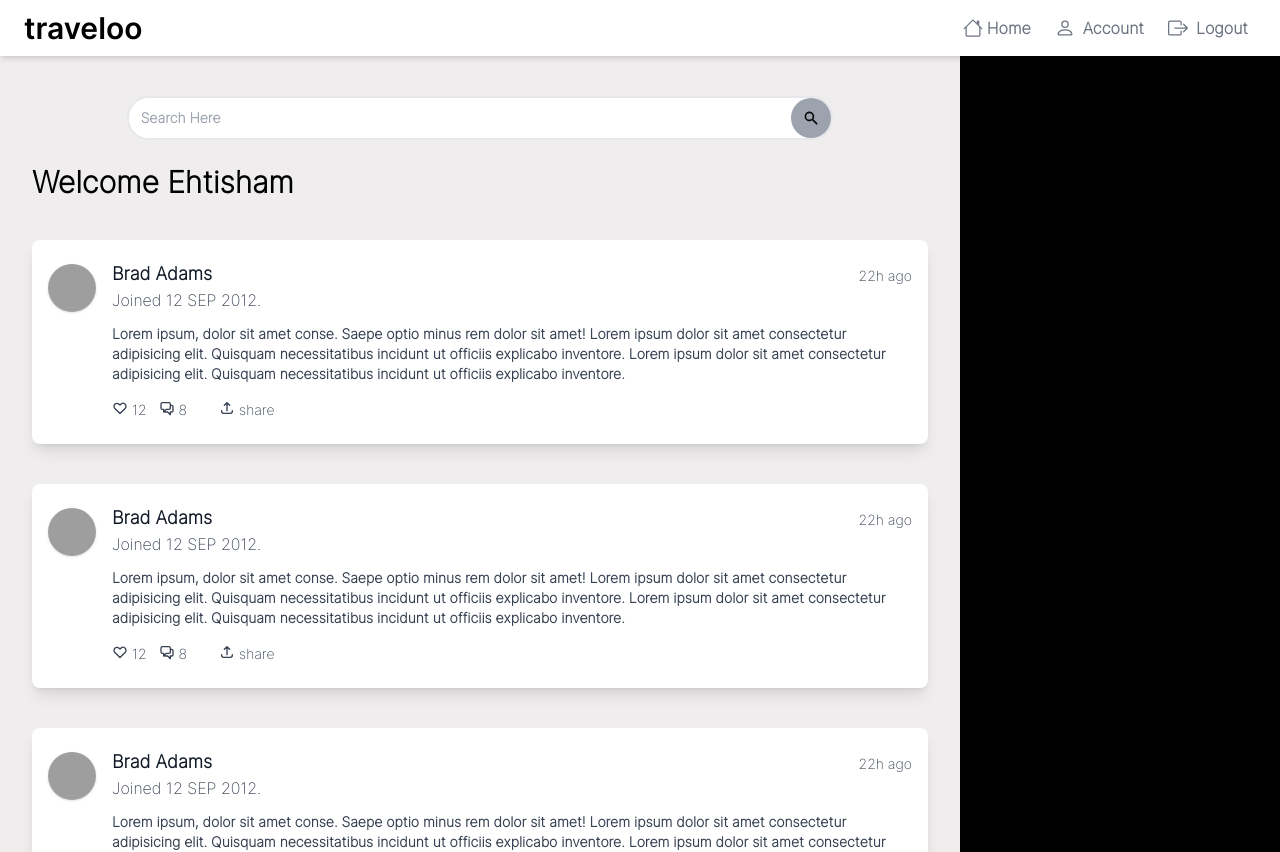
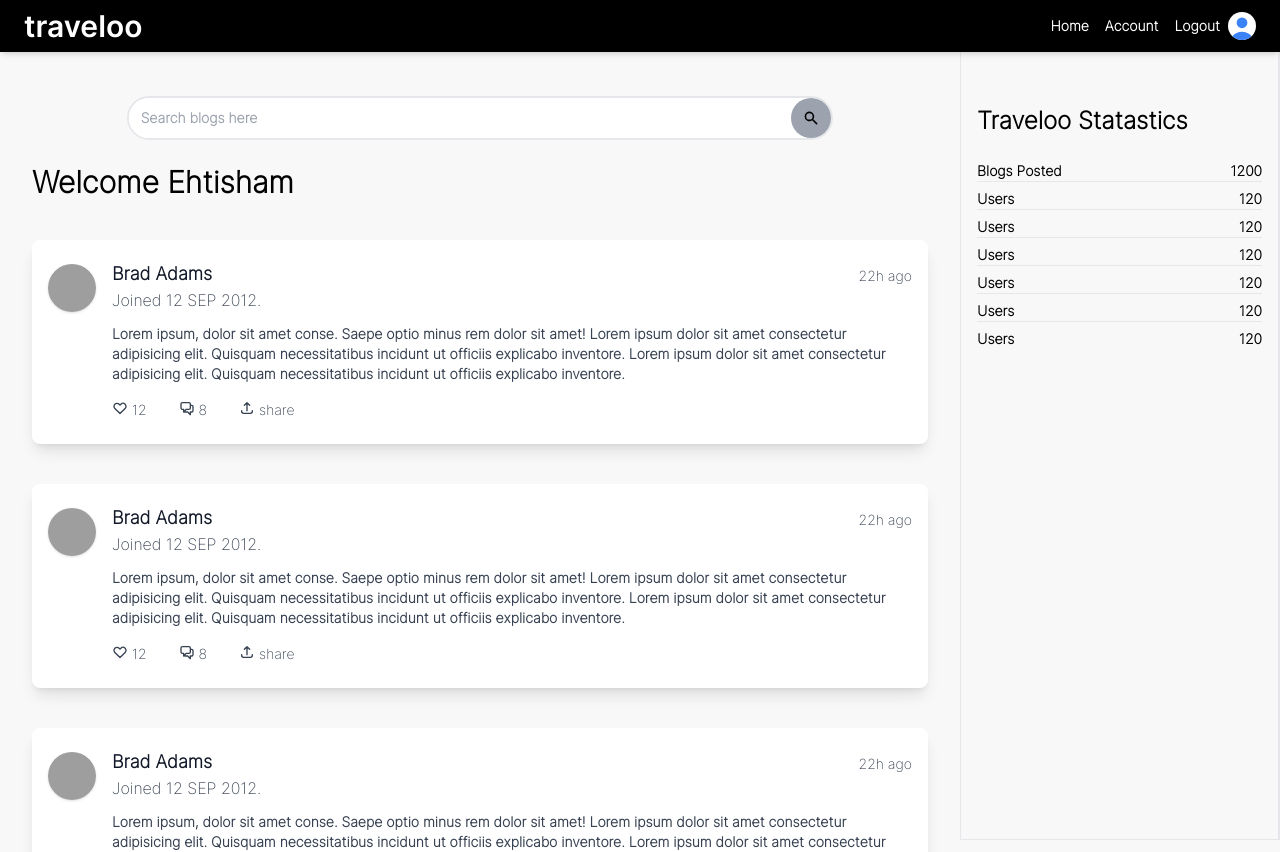
Before and after one commit to EhtishamSattar/travel-log-appp, a React (Create React App) app: page /content in a window 1280 px wide. Shown: the top 852 px of the page. Built offline with nearby package versions, Linux system fonts and the light colour scheme; grey boxes are pictures that could not be loaded; a web font is replaced by a local one.

Commit message:
Sidebar adjusted and some little changes are done

```diff
--- a/src/App.css
+++ b/src/App.css
@@ -1,3 +1,4 @@
+
 
 @font-face {
     font-family: 'Inter Extra'; /* Name the font-family for later use */
@@ -20,6 +21,6 @@
 body{
     margin:0px;
     padding:0px;
-    background-color: rgb(239, 237, 237);
+    background-color: rgb(248, 248, 248);
     font-family: 'Inter Semibold';
 }
--- a/src/App.js
+++ b/src/App.js
@@ -17,7 +17,7 @@ function App() {
   setTimeout(() => {
 
     setIsLoading(false);
-  },2500)
+  },1000)
 
 
 
--- a/src/Components/NavbarMain.js
+++ b/src/Components/NavbarMain.js
@@ -3,28 +3,30 @@ import React from 'react'
 const NavbarMain = () => {
     return (
         <>
-            <div className="fixed z-20 w-screen" style={{"fontFamily":"Inter Extra"}}>
-                <nav className="bg-white px-6 relative shadow-md">
+            <div className="bg-black fixed z-20 w-screen text-white" style={{ "fontFamily": "Inter Extra" }}>
+                <nav className="bg-black px-6 relative shadow-md">
                     <div className="flex flex-row justify-between items-center ">
-                        <h3 className="text-3xl text-black font-extrabold" style={{"fontFamily":"Inter Semibold"}}>traveloo</h3>
+                        <h3 className="text-3xl text-white font-extrabold" style={{ "fontFamily": "Inter Semibold" }}>traveloo</h3>
                         <div className="group flex flex-col items-center">
                             <button className="p-2 rounded-lg md:hidden">
                                 <svg xmlns="http://www.w3.org/2000/svg" fill="currentColor" className="h-10 fill-current" viewBox="0 0 16 16"><path fill-rule="evenodd" d="M2.5 12a.5.5 0 0 1 .5-.5h10a.5.5 0 0 1 0 1H3a.5.5 0 0 1-.5-.5zm0-4a.5.5 0 0 1 .5-.5h10a.5.5 0 0 1 0 1H3a.5.5 0 0 1-.5-.5zm0-4a.5.5 0 0 1 .5-.5h10a.5.5 0 0 1 0 1H3a.5.5 0 0 1-.5-.5z" /></svg>
                             </button>
-                            <div className="hidden group-hover:block md:block absolute md:static bg-white inset-x-0 top-16 py-3 shadow-md md:shadow-none text-gray-600">
-                                <div className="flex flex-row justify-center items-center text-center font-semibold text-gray-500">
-                                    <a className="px-2 py-1 flex flex-col md:flex-row md:items-center" href="#">
-                                        <svg xmlns="http://www.w3.org/2000/svg" fill="currentColor" className="fill-current h-8 md:h-5 px-1" viewBox="0 0 16 16"><path fill-rule="evenodd" d="M2 13.5V7h1v6.5a.5.5 0 0 0 .5.5h9a.5.5 0 0 0 .5-.5V7h1v6.5a1.5 1.5 0 0 1-1.5 1.5h-9A1.5 1.5 0 0 1 2 13.5zm11-11V6l-2-2V2.5a.5.5 0 0 1 .5-.5h1a.5.5 0 0 1 .5.5z" /><path fill-rule="evenodd" d="M7.293 1.5a1 1 0 0 1 1.414 0l6.647 6.646a.5.5 0 0 1-.708.708L8 2.207 1.354 8.854a.5.5 0 1 1-.708-.708L7.293 1.5z" /></svg>
-                                         Home
+                            <div className="hidden group-hover:block md:block absolute md:static bg-black text-white inset-x-0 top-16 py-3 shadow-md md:shadow-none">
+                                <div className="flex flex-row justify-center items-center text-center font-semibold">
+                                    <a className="px-2 py-1 flex flex-col md:flex-row md:items-center text-sm hover:text-blue-300" href="/">
+                                        Home
                                     </a>
-                                    <a className="px-2 py-1 flex flex-col md:flex-row md:items-center" href="#">
-                                        <svg xmlns="http://www.w3.org/2000/svg" fill="currentColor" className="fill-current h-10 md:h-5 px-2" viewBox="0 0 16 16"><path d="M8 8a3 3 0 1 0 0-6 3 3 0 0 0 0 6zm2-3a2 2 0 1 1-4 0 2 2 0 0 1 4 0zm4 8c0 1-1 1-1 1H3s-1 0-1-1 1-4 6-4 6 3 6 4zm-1-.004c-.001-.246-.154-.986-.832-1.664C11.516 10.68 10.289 10 8 10c-2.29 0-3.516.68-4.168 1.332-.678.678-.83 1.418-.832 1.664h10z" /></svg>
+                                    <a className="px-2 py-1 flex flex-col md:flex-row md:items-center text-sm hover:text-blue-300" href="#">
+
                                         Account
                                     </a>
-                                    <a className="px-2 py-1 flex flex-col md:flex-row md:items-center" href="#">
-                                        <svg xmlns="http://www.w3.org/2000/svg" fill="currentColor" className="fill-current h-10 md:h-5 px-2" viewBox="0 0 16 16"><path fill-rule="evenodd" d="M10 12.5a.5.5 0 0 1-.5.5h-8a.5.5 0 0 1-.5-.5v-9a.5.5 0 0 1 .5-.5h8a.5.5 0 0 1 .5.5v2a.5.5 0 0 0 1 0v-2A1.5 1.5 0 0 0 9.5 2h-8A1.5 1.5 0 0 0 0 3.5v9A1.5 1.5 0 0 0 1.5 14h8a1.5 1.5 0 0 0 1.5-1.5v-2a.5.5 0 0 0-1 0v2z" /><path fill-rule="evenodd" d="M15.854 8.354a.5.5 0 0 0 0-.708l-3-3a.5.5 0 0 0-.708.708L14.293 7.5H5.5a.5.5 0 0 0 0 1h8.793l-2.147 2.146a.5.5 0 0 0 .708.708l3-3z" /></svg>
+                                    <a className="px-2 py-1 flex flex-col md:flex-row md:items-center text-sm hover:text-blue-300" href="/login">
+
                                         Logout
                                     </a>
+                                    <div className="relative w-7 h-7 overflow-hidden bg-white rounded-full dark:bg-white pr-3">
+                                        <svg className="absolute w-9 h-9 text-blue-500 -left-1" fill="currentColor" viewBox="0 0 20 20" xmlns="http://www.w3.org/2000/svg"><path fill-rule="evenodd" d="M10 9a3 3 0 100-6 3 3 0 000 6zm-7 9a7 7 0 1114 0H3z" clip-rule="evenodd"></path></svg>
+                                    </div>
                                 </div>
                             </div>
                         </div>
--- a/src/Components/Plot.js
+++ b/src/Components/Plot.js
@@ -1,7 +1,7 @@
 import React from 'react'
 import NavbarMain from './NavbarMain'
 import Post from './Post'
-import { Sidebar } from 'flowbite-react'
+import Sidebar from './Sidebar'
 
 const Plot = () => {
     return (
@@ -17,12 +17,12 @@ const Plot = () => {
                             <div className='my-6 px-6 pt-4 z-10 font-semibold'>
 
                                 <div
-                                    className="flex bg-white rounded-full w-5/6 h-11 m-auto border-2  focus-within:ring-2 ring-teal-500"
+                                    className="flex bg-white rounded-full w-5/6 h-11 m-auto border-2  focus-within:ring-1 ring-black"
                                 >
                                     <input
                                         type="text"
-                                        className="w-full rounded-full px-3 py-3 text-sm text-gray-600 focus:outline-none"
-                                        placeholder="Search Here "
+                                        className="w-full rounded-full px-3 py-3 text-sm text-gray-700 focus:outline-none font-semibold"
+                                        placeholder="Search blogs here  "
                                     />
                                     <button
                                         className="rounded-full px-3 py-3 hidden md:block bg-gray-400"
@@ -59,7 +59,7 @@ const Plot = () => {
                     <Post />
                 </div>
 
-                <div className='w-1/4 bg-black '>
+                <div className='w-1/4 overflow-y-hidden h-screen fixed right-0 border border-r-2'>
                     <Sidebar />
                 </div>
 
--- a/src/Components/Post.js
+++ b/src/Components/Post.js
@@ -4,9 +4,9 @@ const Post = () => {
     return (
         <>
 
-            <div className="flex bg-white shadow-lg rounded-lg md:mx-auto my-10 max-w-md md:max-w-4xl " style={{"width":"100%","fontFamily":"Inter Extra"}}>
+            <div className="flex bg-white shadow-lg rounded-lg md:mx-auto my-10 max-w-md md:max-w-4xl " style={{ "width": "100%", "fontFamily": "Inter Extra" }}>
                 <div className="flex items-start px-4 py-6">
-                    <img className="w-12 h-12 rounded-full object-cover mr-4 shadow" src="https://images.unsplash.com/photo-1542156822-6924d1a71ace?ixlib=rb-1.2.1&ixid=eyJhcHBfaWQiOjEyMDd9&auto=format&fit=crop&w=500&q=60" alt="avatar"/>
+                    <img className="w-12 h-12 rounded-full object-cover mr-4 shadow" src="https://images.unsplash.com/photo-1542156822-6924d1a71ace?ixlib=rb-1.2.1&ixid=eyJhcHBfaWQiOjEyMDd9&auto=format&fit=crop&w=500&q=60" alt="avatar" />
                     <div className="">
                         <div className="flex items-center justify-between">
                             <h2 className="text-lg font-semibold text-gray-900 -mt-1">Brad Adams </h2>
@@ -19,19 +19,19 @@ const Post = () => {
                             Lorem ipsum dolor sit amet consectetur adipisicing elit. Quisquam necessitatibus incidunt ut officiis explicabo inventore.
                         </p>
                         <div className="mt-4 flex items-center">
-                                <div className="flex text-gray-700 text-sm mr-3">
+                            <div className="flex text-gray-700 text-sm mr-8">
                                 <svg fill="none" viewBox="0 0 24 24" className="w-4 h-4 mr-1" stroke="currentColor">
                                     <path stroke-linecap="round" stroke-linejoin="round" stroke-width="2" d="M4.318 6.318a4.5 4.5 0 000 6.364L12 20.364l7.682-7.682a4.5 4.5 0 00-6.364-6.364L12 7.636l-1.318-1.318a4.5 4.5 0 00-6.364 0z" />
                                 </svg>
                                 <span>12</span>
                             </div>
-                                <div className="flex mr-2 text-gray-700 text-sm mr-8">
+                            <div className="flex  text-gray-700 text-sm mr-8">
                                 <svg fill="none" viewBox="0 0 24 24" className="w-4 h-4 mr-1" stroke="currentColor">
                                     <path stroke-linecap="round" stroke-linejoin="round" stroke-width="2" d="M17 8h2a2 2 0 012 2v6a2 2 0 01-2 2h-2v4l-4-4H9a1.994 1.994 0 01-1.414-.586m0 0L11 14h4a2 2 0 002-2V6a2 2 0 00-2-2H5a2 2 0 00-2 2v6a2 2 0 002 2h2v4l.586-.586z" />
                                 </svg>
                                 <span>8</span>
                             </div>
-                                <div className="flex mr-2 text-gray-700 text-sm mr-4">
+                            <div className="flex  text-gray-700 text-sm mr-8">
                                 <svg fill="none" viewBox="0 0 24 24" className="w-4 h-4 mr-1" stroke="currentColor">
                                     <path stroke-linecap="round" stroke-linejoin="round" stroke-width="2" d="M4 16v1a3 3 0 003 3h10a3 3 0 003-3v-1m-4-8l-4-4m0 0L8 8m4-4v12" />
                                 </svg>
--- a/src/Components/Sidebar.js
+++ b/src/Components/Sidebar.js
@@ -3,17 +3,90 @@ import React from 'react'
 const Sidebar = () => {
   return (
     <>
-    <div className='flex flex-col bg-red-600'>
-        <div className='text-2xl p-4 text-white'>
-            Sidebar
+      <div className="mt-10 p-4">
+        <div className='text-2xl py-2 font-extrabold' style={{ "fontFamily": "Inter Extra" }}>
+          Traveloo Statastics
         </div>
-        <div>
-            Lorem ipsum dolor sit amet consectetur adipisicing elit. Quisquam necessitatibus incidunt ut officiis explicabo inventore.
-            Lorem ipsum dolor sit amet consectetur adipisicing elit. Quisquam necessitatibus incidunt ut officiis explicabo inventore.
+        <div className='flex flex-col mt-4'>
+          <div className='flex flex-col justify-around font-semibold text-sm'>
+            <div className='flex flex-row justify-between'>
+              <div>
+                Blogs Posted
+              </div>
+              <div>
+                1200
+              </div>
+
+
+            </div>
+            <hr className='text-black h-2'></hr>
+            <div className='flex flex-row justify-between'>
+              <div>
+                Users
+              </div>
+              <div>
+                120
+              </div>
+
+            </div>
+            <hr className='text-black h-2'></hr>
+            <div className='flex flex-row justify-between'>
+              <div>
+                Users
+              </div>
+              <div>
+                120
+              </div>
+
+            </div>
+            <hr className='text-black h-2'></hr>
+            <div className='flex flex-row justify-between'>
+              <div>
+                Users
+              </div>
+              <div>
+                120
+              </div>
+
+            </div>
+            <hr className='text-black h-2'></hr>
+            <div className='flex flex-row justify-between'>
+              <div>
+                Users
+              </div>
+              <div>
+                120
+              </div>
+
+            </div>
+            <hr className='text-black h-2'></hr>
+            <div className='flex flex-row justify-between'>
+              <div>
+                Users
+              </div>
+              <div>
+                120
+              </div>
+
+            </div>
+            <hr className='text-black h-2'></hr>
+            <div className='flex flex-row justify-between'>
+              <div>
+                Users
+              </div>
+              <div>
+                120
+              </div>
+
+            </div>
+          </div>
+
+
+
 
         </div>
 
-    </div>
+      </div>
     </>
   )
 }
--- a/src/index.css
+++ b/src/index.css
@@ -1,3 +1,9 @@
 @tailwind base;
 @tailwind components;
 @tailwind utilities;
+
+
+body {
+    overflow-x: hidden;
+    overflow-y: auto;
+}
--- a/tailwind.config.js
+++ b/tailwind.config.js
@@ -3,7 +3,9 @@ module.exports = {
 
   content: ["./src/**/*.js"],
   theme: {
-    extend: {},
+    extend: {
+
+    },
   },
   plugins: [],
 }
```
Also changed, not shown: src/Components/ContactUs.js (+32 -8 lines), src/Components/HeroSection.js (+9 -9 lines). Lines whose indentation alone changed are shown as unchanged.
